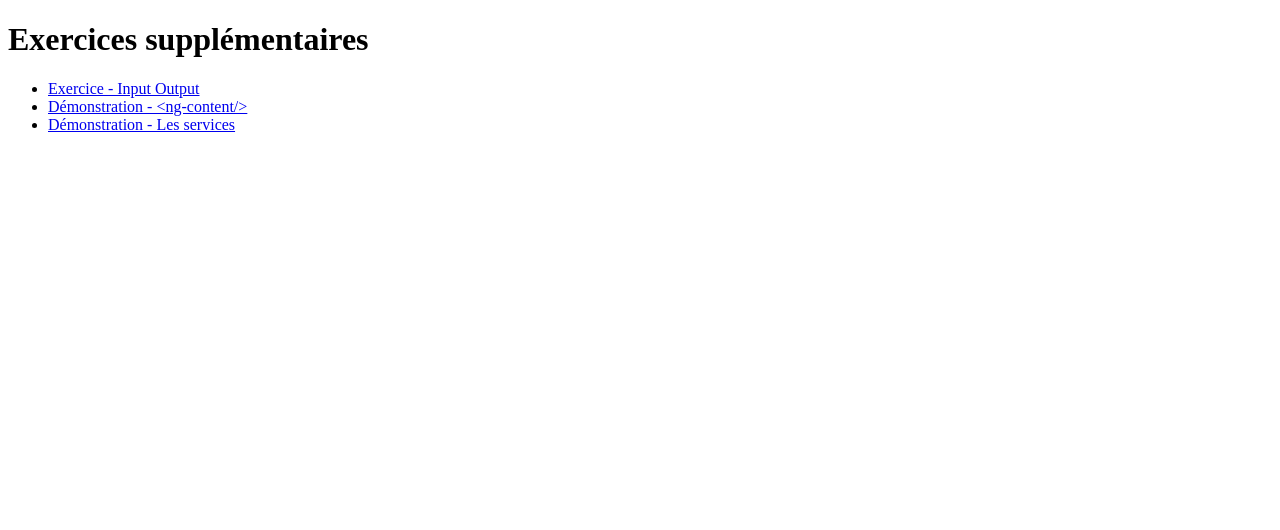
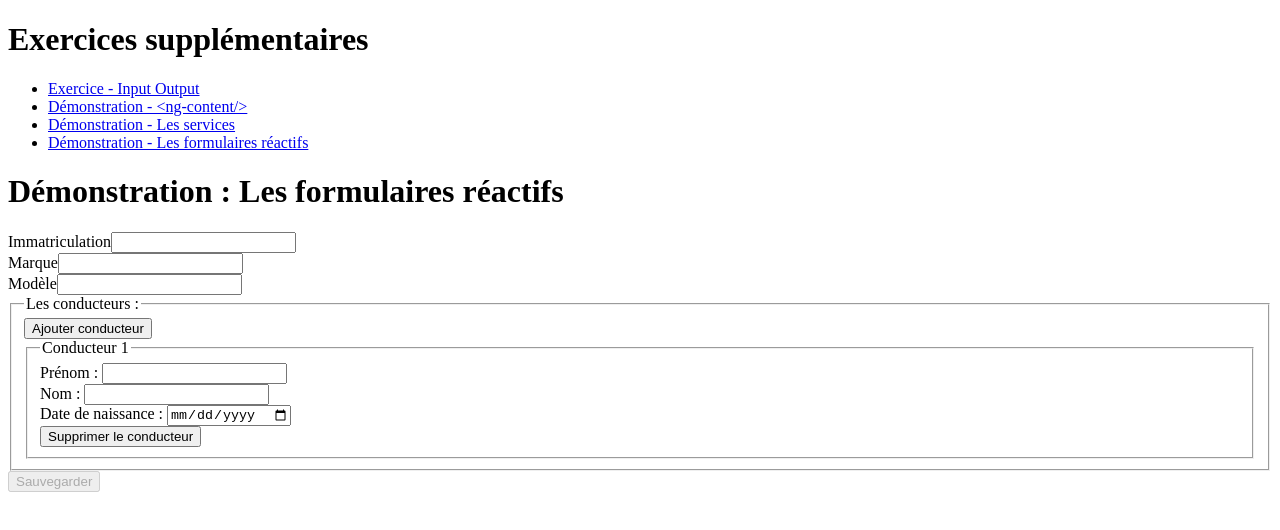
Before and after one commit to SamBstorm/FQ25L008-Angular-ExoSup, an Angular app: page /demos/reactForms in a window 1280 px wide. Before the commit this address led to /. Shown: the top 530 px of the page. Built offline with nearby package versions, Linux system fonts and the light colour scheme.

Commit message:
Démonstration - Formulaire Validators

```diff
--- a/src/app/app.html
+++ b/src/app/app.html
@@ -5,6 +5,7 @@
             <li><a routerLink="/exos/filtre">Exercice - Input Output</a></li>
             <li><a routerLink="/demos/ngcontent">Démonstration - &lt;ng-content/&gt;</a></li>
             <li><a routerLink="/demos/services">Démonstration - Les services</a></li>
+            <li><a routerLink="/demos/reactForms">Démonstration - Les formulaires réactifs</a></li>
         </ul>
     </nav>
 </header>
--- a/src/app/app.routes.ts
+++ b/src/app/app.routes.ts
@@ -1,3 +1,4 @@
+import { DemoReactiveForms } from './features/demos/pages/demo-reactive-forms/demo-reactive-forms';
 import { Routes } from '@angular/router';
 import { ProductDashboard } from './features/exercices/pages/product-dashboard/product-dashboard';
 import { DemoNgcontent } from './features/demos/pages/demo-ngcontent/demo-ngcontent';
@@ -11,5 +12,6 @@ export const routes: Routes = [
     { path : 'demos/services', component : DemoServices },
     { path : 'demos/services-2', component : DemoServices2 },
     { path : 'demos/services-3', component : DemoServices3 },
+    { path : 'demos/reactForms', component : DemoReactiveForms },
     { path : '', redirectTo : 'exos/filtre', pathMatch : 'full'}
 ];
--- /dev/null
+++ b/src/app/core/validators/check-majority.ts
@@ -0,0 +1,16 @@
+import { ValidatorFn } from "@angular/forms"
+
+export function checkMajority() : ValidatorFn{
+    return control => {
+        let value = control.value;
+        if(!value) return null;
+        console.log(value);
+        let date = new Date(value);
+        let delta : number = new Date().getTime() - date.getTime();
+        let yearsOld = new Date(delta).getFullYear() - 1970;
+        console.log(yearsOld);
+        if(yearsOld < 18)
+            return {checkMajority : true};
+        return null;
+    }
+}
--- /dev/null
+++ b/src/app/features/demos/pages/demo-reactive-forms/demo-reactive-forms.html
@@ -0,0 +1,61 @@
+<h1>Démonstration : Les formulaires réactifs</h1>
+
+<form [formGroup]="voitureForm" (ngSubmit)="onSubmit()">
+    <div>
+        <label for="matricule">Immatriculation</label>
+        <input id="matricule" name="matricule" formControlName="matricule" type="text">
+        @if(voitureForm.get("matricule")?.touched && !voitureForm.get("matricule")?.valid){
+            @if(voitureForm.get("matricule")?.hasError('required')){
+                <p style="font-size: 0.5em; font-weight: bold; color: rgb(128,0,0);">L'immatriculation est obligatoire.</p>
+            }
+            @if(voitureForm.get("matricule")?.hasError('pattern')) {
+                <p style="font-size: 0.5em; font-weight: bold; color: rgb(128,0,0);">L'immatriculation n'est pas correcte.</p>
+            }
+        }
+    </div>
+    <div>
+        <label for="brand">Marque</label>
+        <input id="brand" name="brand" formControlName="brand" type="text">
+        @if(voitureForm.get("brand")?.touched && !voitureForm.get("brand")?.valid){
+            <p style="font-size: 0.5em; font-weight: bold; color: rgb(128,0,0);">La marque n'est pas correcte.</p>
+        }
+    </div>
+    <div>
+        <label for="model">Modèle</label>
+        <input id="model" name="model" formControlName="model" type="text">
+        @if(voitureForm.get("model")?.touched && !voitureForm.get("model")?.valid){
+            <p style="font-size: 0.5em; font-weight: bold; color: rgb(128,0,0);">Le model n'est pas correct.</p>
+        }
+    </div>
+    <fieldset>
+        <legend>Les conducteurs :</legend>
+        <button type="button" (click)="addNewConductor()">Ajouter conducteur</button>
+        @for(conductor of conductors.controls; track $index){
+            <fieldset [formGroup]="conductor">
+                <legend>Conducteur {{$index + 1}}</legend>
+                <div>
+                    <label for="firstname">Prénom : </label>
+                    <input id="firstname" name="firstname" formControlName="firstname" type="text">
+                </div>
+                <div>
+                    <label for="lastname">Nom : </label>
+                    <input id="lastname" name="lastname" formControlName="lastname" type="text">
+                </div>
+                <div>
+                    <label for="birthdate">Date de naissance : </label>
+                    <input id="birthdate" name="birthdate" formControlName="birthdate" type="date">
+                    @if(conductor.get("birthdate")?.touched && !conductor.get("birthdate")?.valid){
+                        @if(conductor.get("birthdate")?.hasError('required')){
+                            <p style="font-size: 0.5em; font-weight: bold; color: rgb(128,0,0);">La date de naissance est obligatoire.</p>
+                        }
+                        @if(conductor.get("birthdate")?.hasError('checkMajority')) {
+                            <p style="font-size: 0.5em; font-weight: bold; color: rgb(128,0,0);">Vous n'êtes pas majeur.</p>
+                        }
+                    }
+                </div>
+                <button type="button" (click)="removeConductor($index)">Supprimer le conducteur</button>
+            </fieldset>
+        }
+    </fieldset>
+    <button type="submit" [disabled]="voitureForm.invalid">Sauvegarder</button>
+</form>
--- /dev/null
+++ b/src/app/features/demos/pages/demo-reactive-forms/demo-reactive-forms.ts
@@ -0,0 +1,55 @@
+import { Component, inject } from '@angular/core';
+import { FormBuilder, FormGroup, ReactiveFormsModule, Validators } from '@angular/forms';
+import { Ivoiture } from '../demo-reactiveForms/models/ivoiture';
+import { checkMajority } from '../../../../core/validators/check-majority';
+
+@Component({
+  selector: 'app-demo-reactive-forms',
+  imports: [ReactiveFormsModule],
+  templateUrl: './demo-reactive-forms.html',
+  styleUrl: './demo-reactive-forms.scss'
+})
+
+export class DemoReactiveForms {
+  private readonly _fb : FormBuilder = inject(FormBuilder);
+
+  conductors = this._fb.array([
+    this._fb.group({
+      firstname : [null,[Validators.required]],
+      lastname : [null,[Validators.required]],
+      birthdate : [null, [Validators.required, checkMajority()]]
+    })
+  ]);
+
+  voitureForm : FormGroup = this._fb.group({
+    matricule : [null,[Validators.required, Validators.pattern(/^[A-Z0-9]-[A-Z]{3}-[0-9]{3}$/)]],      //formControl : 2 valeurs dans le tableau :
+    brand : [null,[Validators.required, Validators.minLength(4), Validators.maxLength(10)]],          //              - première valeur : valeur initiale de l'input
+    model : [null,[Validators.required, Validators.minLength(4), Validators.maxLength(10)]],           //              - seconde valeur : tableau de Validators
+    conductors : this.conductors
+  });
+
+  onSubmit(): void{
+    if(this.voitureForm.invalid) throw new Error('Formulaire invalide');
+    let newVoiture : Ivoiture = {
+      matricule : this.voitureForm.value.matricule,
+      brandModel : `${this.voitureForm.value.brand} ${this.voitureForm.value.model}`,
+      conductors : this.conductors.value.map(c => `${c.firstname} ${c.lastname}`)
+    };
+
+    console.log(newVoiture);
+  }
+
+  addNewConductor() : void{
+    this.conductors.push(
+      this._fb.group({
+      firstname : [null,[Validators.required]],
+      lastname : [null,[Validators.required]],
+      birthdate : [null, [Validators.required, checkMajority()]]
+    }));
+  }
+
+  removeConductor(index : number) : void{
+    if(index < 0) throw new Error('Mauvais indice');
+    this.conductors.removeAt(index);
+  }
+}
--- /dev/null
+++ b/src/app/features/demos/pages/demo-reactiveForms/models/ivoiture.ts
@@ -0,0 +1,5 @@
+export interface Ivoiture {
+    matricule : string;
+    brandModel: string;
+    conductors : string[];
+}
```
Also changed, not shown: src/app/features/demos/pages/demo-reactive-forms/demo-reactive-forms.scss (added).
